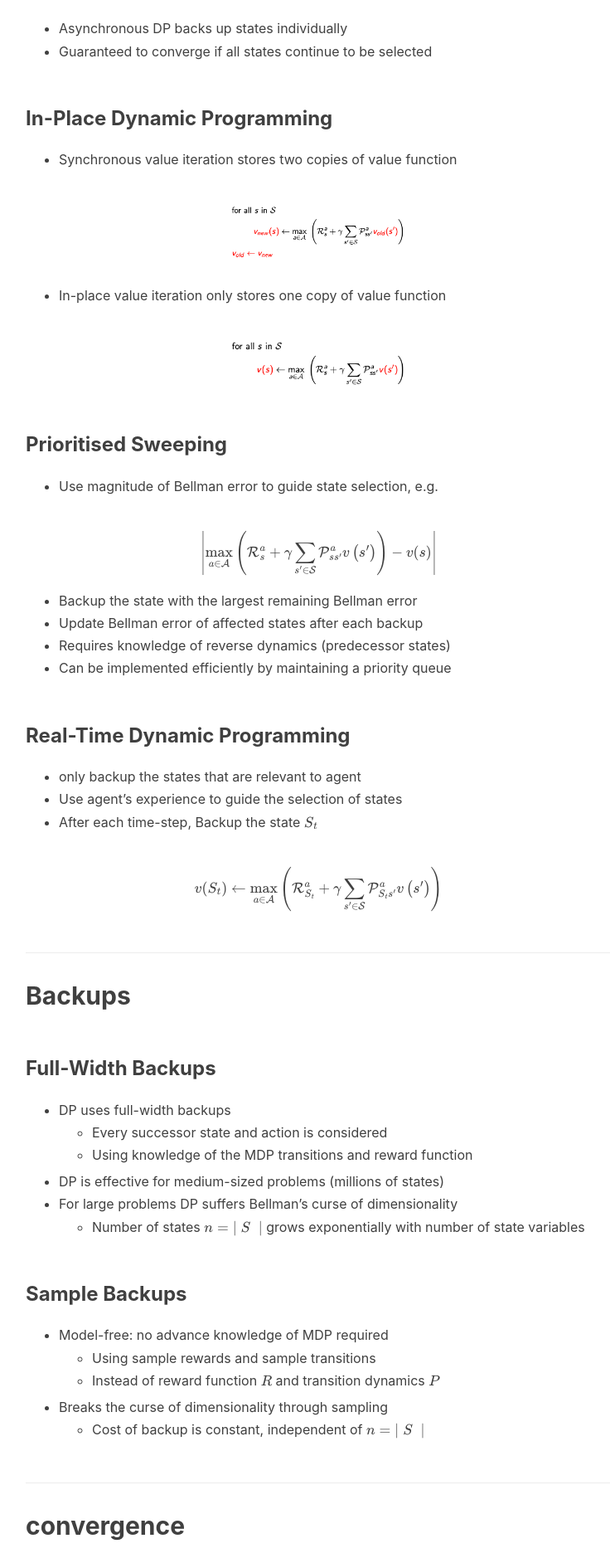
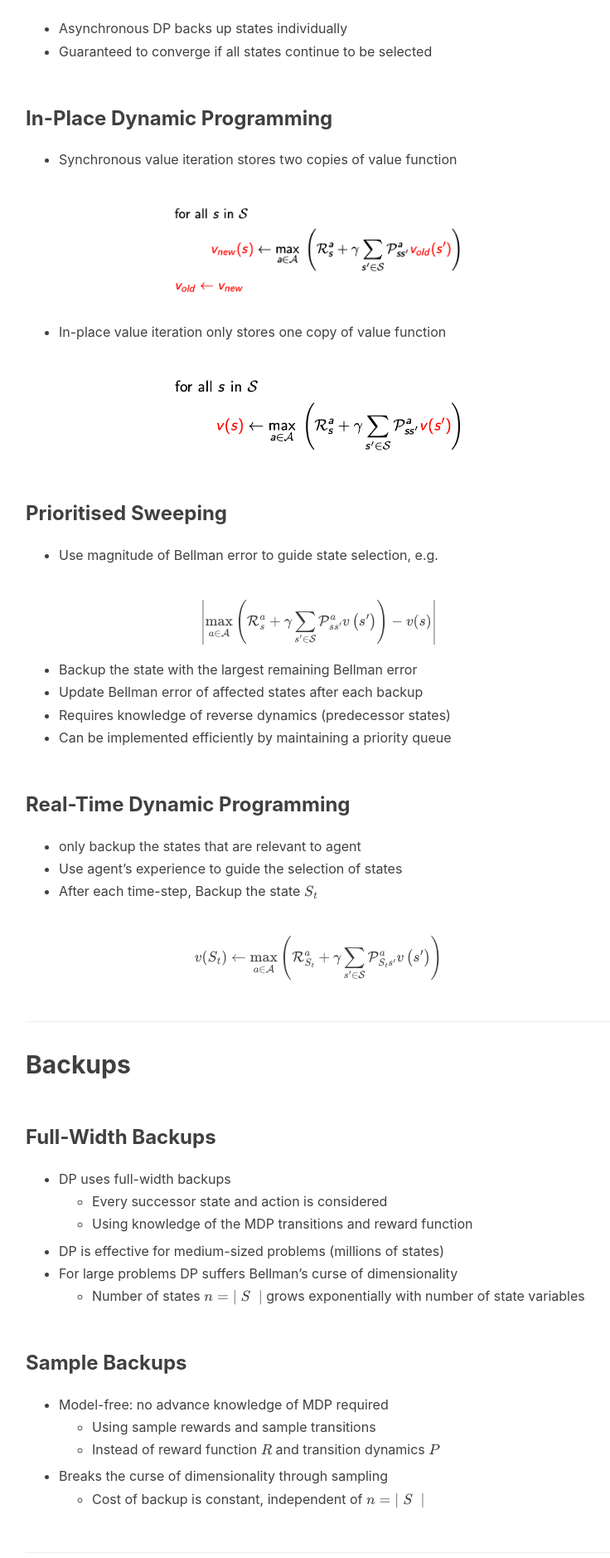
Before and after one commit to liushunyu/blog, a Jekyll site: the page built from _posts/2020-04-13-强化学习思考（5）动态规划.md, in a window 1280 px wide. Shown: the part 2097-3975 px from the top of the page at 83% size, without its empty margins (234-970 px from the left). Built offline with Jekyll 4.4.1, drawn with Linux system fonts in a browser that asks for light colours; nearby versions of some CDN libraries; formulas are drawn with MathJax 3; comment, search, counter and statistics services are not loaded.

Commit message:
Update 2020-04-13-强化学习思考（5）动态规划.md

```diff
--- a/_posts/2020-04-13-强化学习思考（5）动态规划.md
+++ b/_posts/2020-04-13-强化学习思考（5）动态规划.md
@@ -79,11 +79,11 @@ tags:
 
 - Synchronous value iteration stores two copies of value function
 
-<img width="30%" src="/img/in-post/2020-04-13-强化学习思考（5）动态规划.assets/image-20200415160811463.png"/>
+<img width="50%" src="/img/in-post/2020-04-13-强化学习思考（5）动态规划.assets/image-20200415160811463.png"/>
 
 - In-place value iteration only stores one copy of value function
 
-<img width="30%" src="/img/in-post/2020-04-13-强化学习思考（5）动态规划.assets/image-20200415160827786.png"/>
+<img width="50%" src="/img/in-post/2020-04-13-强化学习思考（5）动态规划.assets/image-20200415160827786.png"/>
 
 
 
```
